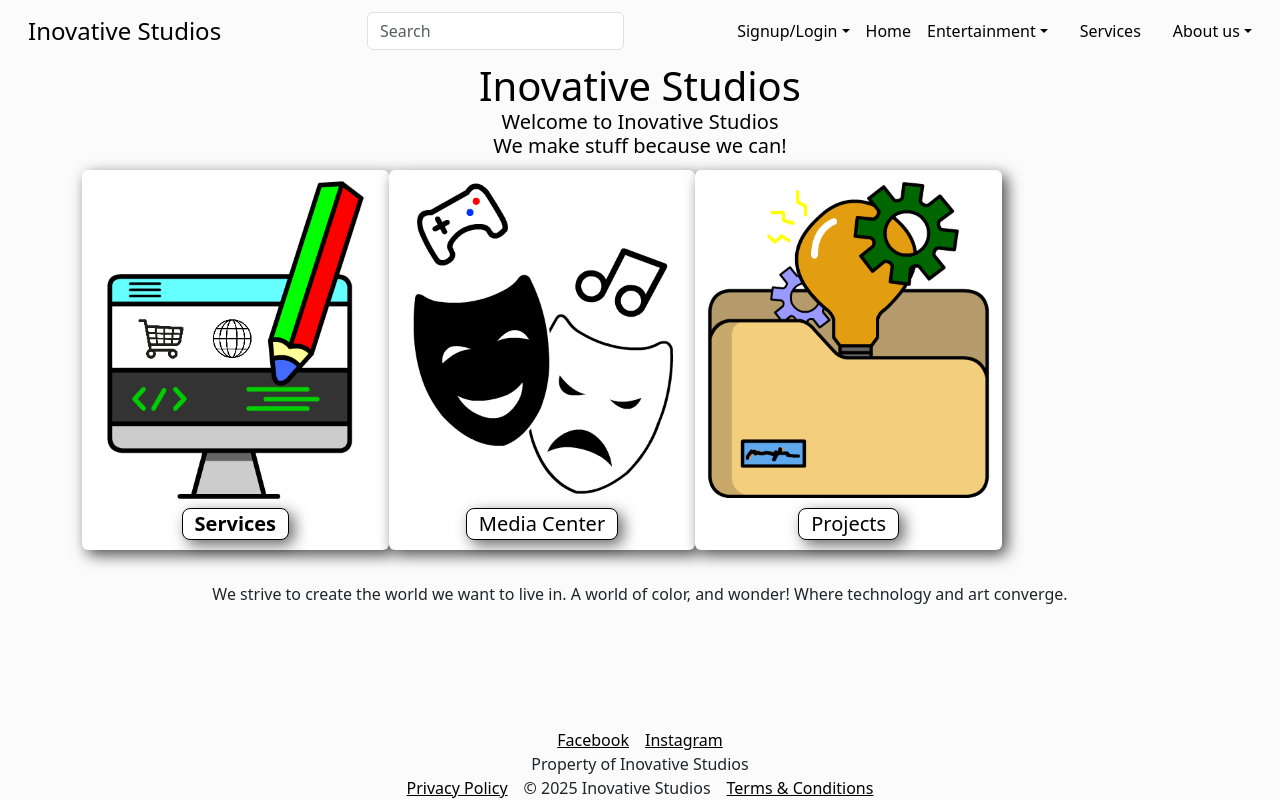
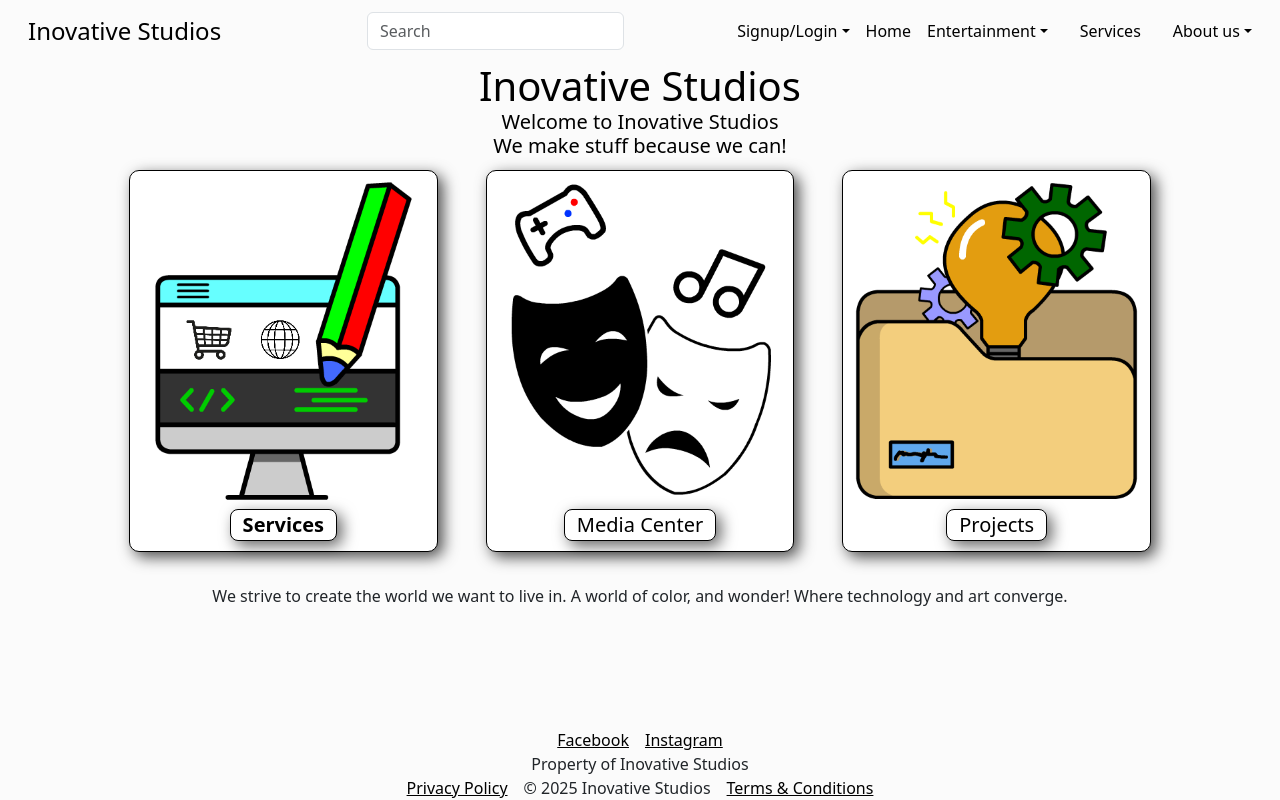
Before and after one commit to Inotila/Inovative-studios, a React (Create React App) app in the folder frontend/: page / in a window 1280 px wide. Built offline with nearby package versions, Linux system fonts and the light colour scheme.

Commit message:
Added style to home page

```diff
--- a/frontend/src/components/assets/css/index.css
+++ b/frontend/src/components/assets/css/index.css
@@ -88,8 +88,8 @@ a:hover {
   justify-content: center;
   text-align: center;
   background-color: #fff;
-  border-radius: 10px;
-  border: 1px solid #000000 !important;
+  border-radius: 10px !important;
+  border: 1px solid #000 !important;
   box-shadow: 5px 5px 15px rgba(0, 0, 0, 0.7);
 }
 
--- a/frontend/src/components/home/HomePage.tsx
+++ b/frontend/src/components/home/HomePage.tsx
@@ -19,9 +19,9 @@ const HomePage: React.FC = () => {
             We make stuff because we can!</h5>
         </div>
       </div>
-      <div className="row mt-2">
+      <div className="row justify-content-center home-row mt-2">
         <div className="col-12 col-md-4 card-col d-flex mt-1 mb-3">
-          <div className="card shadow-container homepage-card flex-fill h-100">
+          <div className="card shadow-container flex-fill h-100">
             <Link to="/" className='home-img-links-container'>
               <img className="home-img-links card-img-top" src={imagePath + "services.png"}
                 alt="#" aria-label="an image link leads to details about the art work" />
@@ -32,7 +32,7 @@ const HomePage: React.FC = () => {
           </div>
         </div>
         <div className="col-12 col-md-4 card-col d-flex mt-1 mb-3">
-          <div className="card shadow-container homepage-card flex-fill h-100">
+          <div className="card shadow-container flex-fill h-100">
             <Link to="/entertainment" className='home-img-links-container'>
               <img className="home-img-links card-img-top" src={imagePath + "entertainment.png"}
                 alt="#" aria-label="an image link leads to details about the art work" />
@@ -43,7 +43,7 @@ const HomePage: React.FC = () => {
           </div>
         </div>
         <div className="col-12 col-md-4 card-col d-flex mt-1 mb-3">
-          <div className="card shadow-container homepage-card flex-fill h-100">
+          <div className="card shadow-container flex-fill h-100">
             <Link to="/" className='home-img-links-container'>
               <img className="home-img-links card-img-top" src={imagePath + "projects.png"}
                 alt="#" aria-label="an image link leads to details about the art work" />
--- a/frontend/src/components/home/assets/css/HomePage.css
+++ b/frontend/src/components/home/assets/css/HomePage.css
@@ -3,6 +3,10 @@
     align-items: center;
     justify-content: center;
     height: 100vh; /* Full viewport height */
+  }
+
+  .home-row {
+    gap: 3rem;
   }
 
   .centered-text {
@@ -14,15 +18,12 @@
   .card {
     display: flex;
     flex-direction: column;
-    justify-content: center; /* Centers the content vertically within the card */
-    align-items: center; /* Centers the content horizontally within the card */
-    height: 100%; /* Ensure the card takes the full height of its container */
+    justify-content: center;
+    align-items: center;
+    height: 100%;
     padding: 10px;
   }
 
-  .home-card {
-    border: none !important;
-  }
 
  .home-img-links-container {
   height:20rem;
@@ -34,11 +35,9 @@
   object-fit:any-link /* Make the image cover the entire card */
 }
 
-.card {
-border: none !important;
-}
 
 button {
-  background-color:blue;
   text-align: center;
+  justify-content: center;
+  align-items: center;
 }
```
